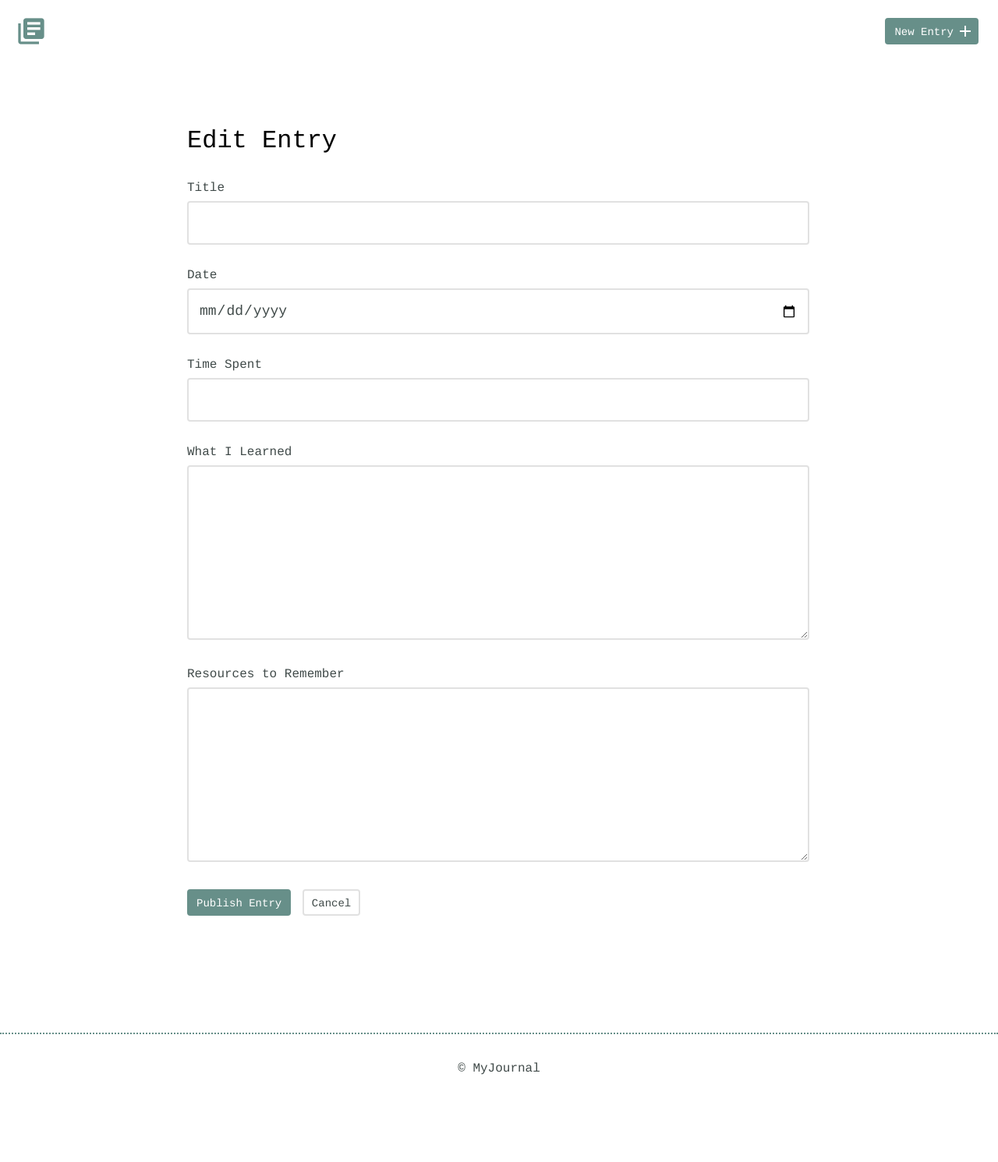
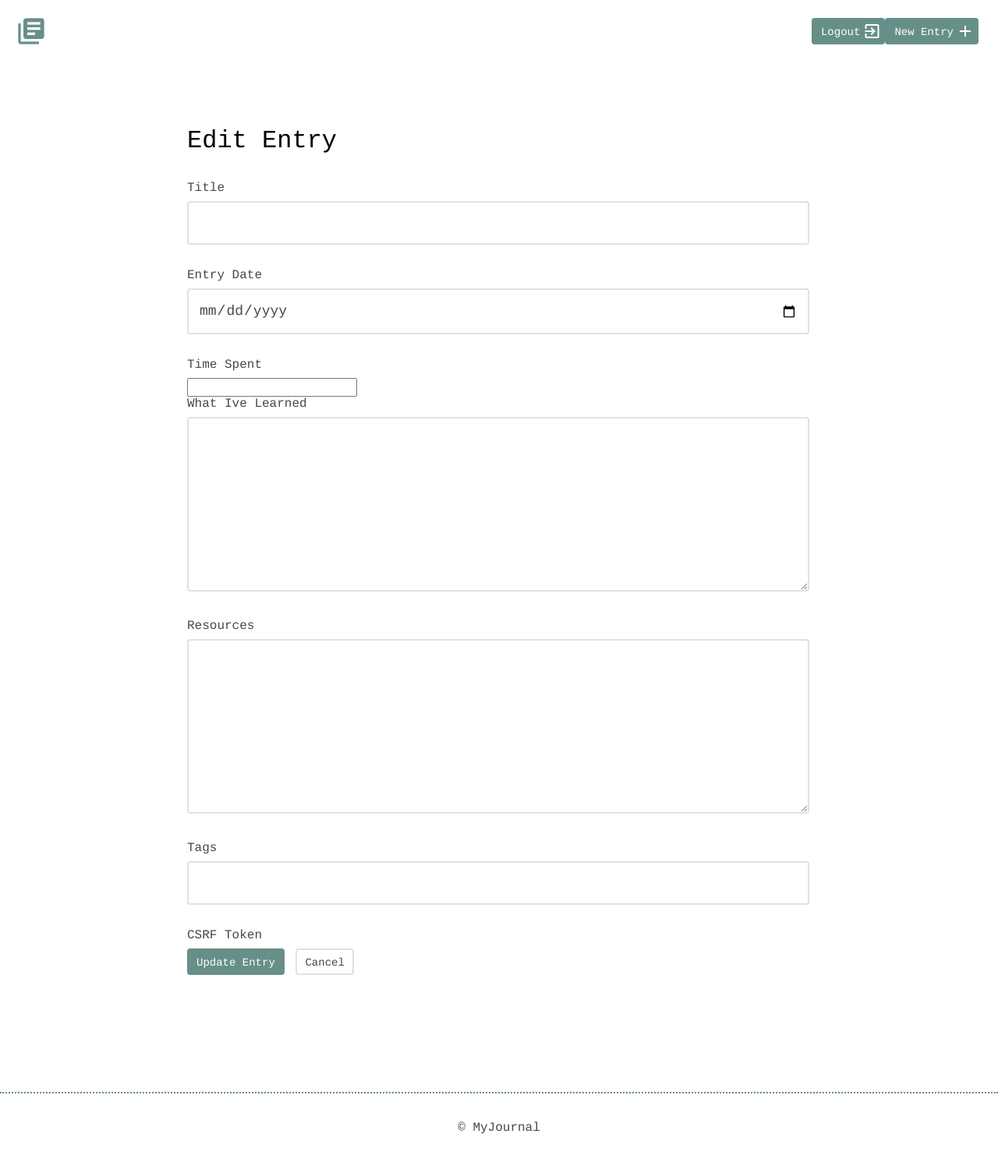
Before and after one commit to crhowell/plj-flask, a Flask app: template templates/edit.html in a window 1280 px wide. Shown: the whole page at 78% size. Before the commit the page ends 1379 px from the top, so only its background shows below. Run offline with Flask 2, Linux system fonts and the light colour scheme; the template is opened without the code that fills it: values that come from a table or form of the project are taken from there, others are empty; the visitor is signed in with stand-in values (Sample User, id 1); some libraries are stand-ins or nearby versions.

Commit message:
Add edit ability to an Entry

```diff
--- a/app.py
+++ b/app.py
@@ -46,12 +46,57 @@ def after_request(response):
 
 @app.route('/')
 def index():
-    if current_user.is_authenticated:
-        return redirect(url_for('entry_list'))
-    return render_template('index.html')
+    return redirect(url_for('entry_list'))
 
 
-@app.route('/new', methods=('GET', 'POST'))
+@app.route('/entries/edit/<int:entry_id>', methods=('GET', 'POST'))
+@login_required
+def entry_edit(entry_id=None):
+    if entry_id is not None:
+        try:
+            entry = models.Entry.get(id=entry_id)
+            form = forms.EntryForm()
+
+            if form.validate_on_submit():
+                if entry.user == current_user:
+                    entry.title = form.title.data
+                    entry.date = form.date.data
+                    entry.time_spent = form.time_spent.data
+                    entry.learned = form.learned.data
+                    entry.resources = form.resources.data
+                    entry.tags = form.tags.data
+                    entry.save()
+                    return redirect(url_for('entry_detail', entry_id=entry.id))
+                flash('warning', 'You are not the owner of this entry.')
+                return redirect(url_for('entry_detail', entry_id=entry.id))
+
+            form.title.data = entry.title
+            form.date.data = entry.date
+            form.time_spent.data = entry.time_spent
+            form.learned.data = entry.learned
+            form.resources = entry.resources
+            form.tags = entry.tags
+
+            return render_template('edit.html', form=form, entry_id=entry_id)
+
+        except models.DoesNotExist:
+            flash('warning', 'That entry does not exist.')
+    return redirect(url_for('entry_list'))
+
+
+@app.route('/entries/<int:entry_id>')
+def entry_detail(entry_id=None):
+    if entry_id is not None:
+        try:
+            entry = models.Entry.get(id=entry_id)
+            return render_template('detail.html', entry=entry)
+        except models.DoesNotExist:
+            flash('warning', 'That entry does not exist.')
+            return redirect(url_for('entry_list'))
+    return redirect(url_for('entry_list'))
+
+
+@app.route('/entries/new', methods=('GET', 'POST'))
 @login_required
 def new_entry():
     form = forms.EntryForm()
@@ -69,16 +114,9 @@ def new_entry():
     return render_template('new.html', form=form)
 
 
-@app.route('/detail')
-@login_required
-def entry_detail():
-    return render_template('detail.html')
-
-
-@app.route('/list')
-@login_required
+@app.route('/entries')
 def entry_list():
-    entries = current_user.entries
+    entries = models.Entry.select()
     return render_template('index.html', entries=entries)
 
 
--- a/templates/edit.html
+++ b/templates/edit.html
@@ -1,49 +1,15 @@
-<!DOCTYPE html>
-<html>
-    <head>
-        <meta charset="utf-8">
-        <meta http-equiv="x-ua-compatible" content="ie=edge">
-        <title>MyJournal</title>
-        <link href="https://fonts.googleapis.com/css?family=Cousine:400" rel="stylesheet" type="text/css">
-        <link href="https://fonts.googleapis.com/css?family=Work+Sans:600" rel="stylesheet" type="text/css">
-        <link href="https://fonts.googleapis.com/icon?family=Material+Icons" rel="stylesheet">
-        <link rel="stylesheet" href="css/normalize.css">
-        <link rel="stylesheet" href="css/site.css">
-    </head>
-    <body>
-        <header>
-            <div class="container">
-                <div class="site-header">
-                    <a class="logo" href="index.html"><i class="material-icons">library_books</i></a>
-                    <a class="button icon-right" href="new.html"><span>New Entry</span> <i class="material-icons">add</i></a>
-                </div>
-            </div>
-        </header>
-        <section>
-            <div class="container">
-                <div class="edit-entry">
-                    <h2>Edit Entry</h2>
-                    <form>
-                        <label for="title"> Title</label>
-                        <input id="title" type="text" name="title"><br>
-                        <label for="date">Date</label>
-                        <input id="date" type="date" name="date"><br>
-                        <label for="time-spent"> Time Spent</label>
-                        <input id="time-spent" type="text" name="timeSpent"><br>
-                        <label for="what-i-learned">What I Learned</label>
-                        <textarea id="what-i-learned" rows="5" name="whatILearned"></textarea>
-                        <label for="resources-to-remember">Resources to Remember</label>
-                        <textarea id="resources-to-remember" rows="5" name="ResourcesToRemember"></textarea>
-                        <input type="submit" value="Publish Entry" class="button">
-                        <a href="#" class="button button-secondary">Cancel</a>
-                    </form>
-                </div>
-            </div>
-        </section>
-        <footer>
-            <div>
-                &copy; MyJournal
-            </div>
-        </footer>
-    </body>
-</html>
+{% extends 'layout.html' %}
+{% from 'fields.html' import render_field %}
+
+{% block section_content %}
+    <div class="edit-entry">
+        <h2>Edit Entry</h2>
+        <form method="POST" action="">
+            {% for field  in form %}
+                {{ render_field(field) }}
+            {% endfor %}
+            <input type="submit" value="Update Entry" class="button">
+            <a href="{{ url_for('entry_list') }}" class="button button-secondary">Cancel</a>
+        </form>
+    </div>
+{% endblock %}
```
Also changed, not shown: templates/detail.html (+15 -12 lines), templates/index.html (+6 -12 lines).
